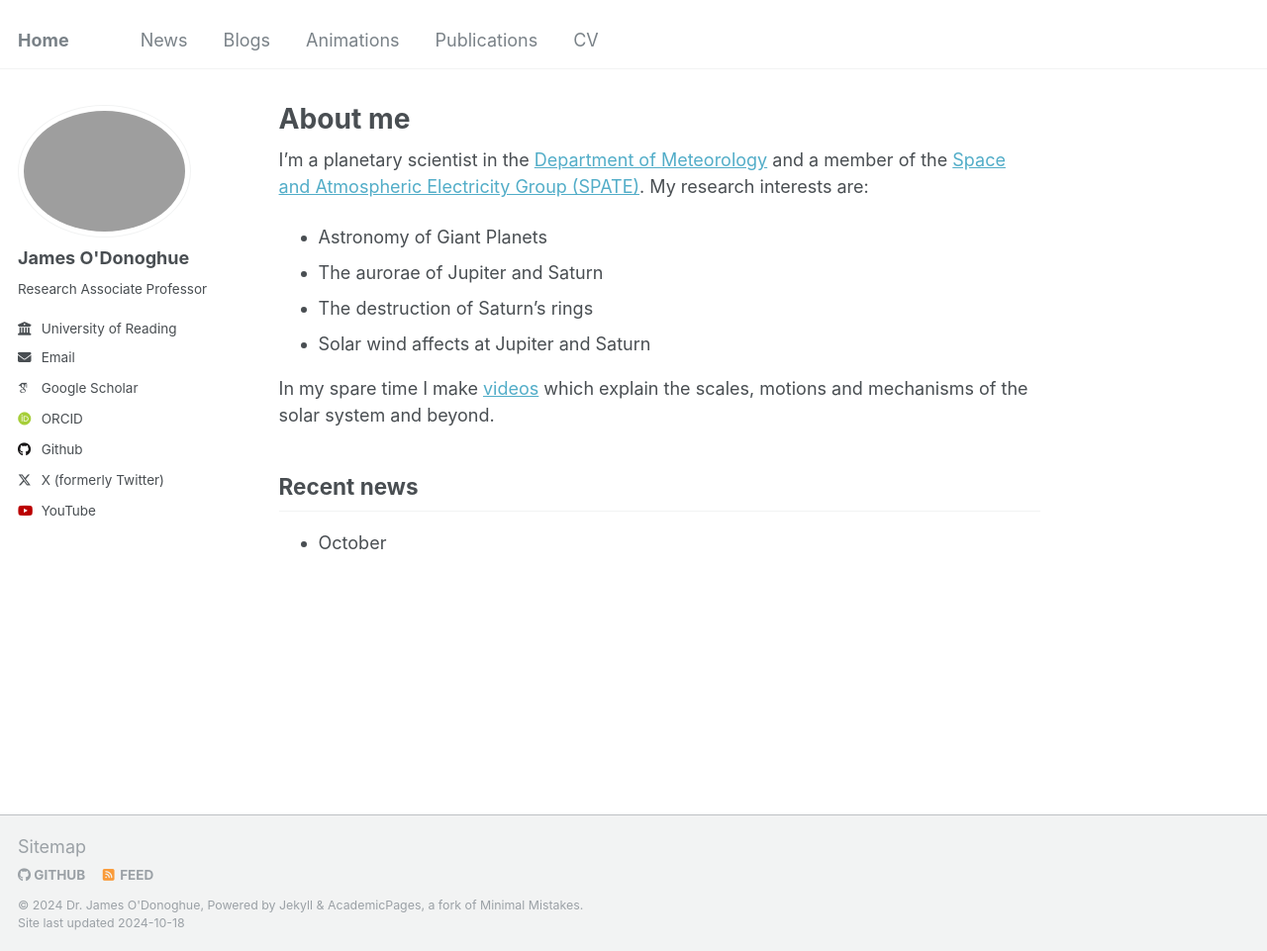
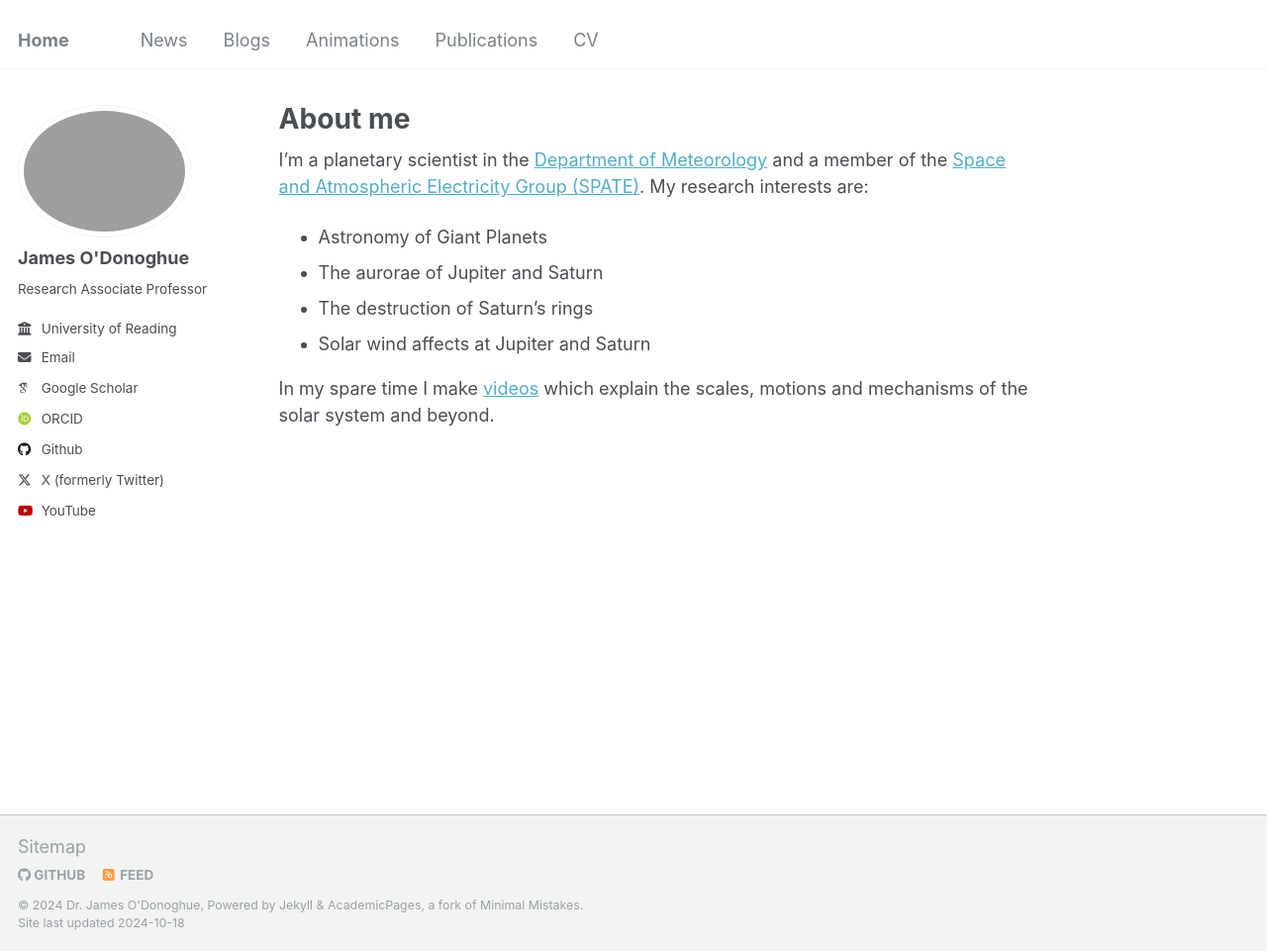
Before and after one commit to odonoghuespace/odonoghuespace.github.io, a Jekyll site: the page built from _pages/about.md, in a window 1280 px wide and 961 px high. Shown: the whole window at 99% size. Built offline with Jekyll 4.4.1, drawn with Linux system fonts in a browser that asks for light colours; some web fonts are replaced.

Commit message:
Update about.md

```diff
--- a/_pages/about.md
+++ b/_pages/about.md
@@ -15,7 +15,3 @@ I'm a planetary scientist in the [Department of Meteorology](https://research.re
 * Solar wind affects at Jupiter and Saturn
 
 In my spare time I make [videos]([https://youtube.com](https://www.youtube.com/@Interplanetary)) which explain the scales, motions and mechanisms of the solar system and beyond.
-
-## Recent news
-
-* October
```
